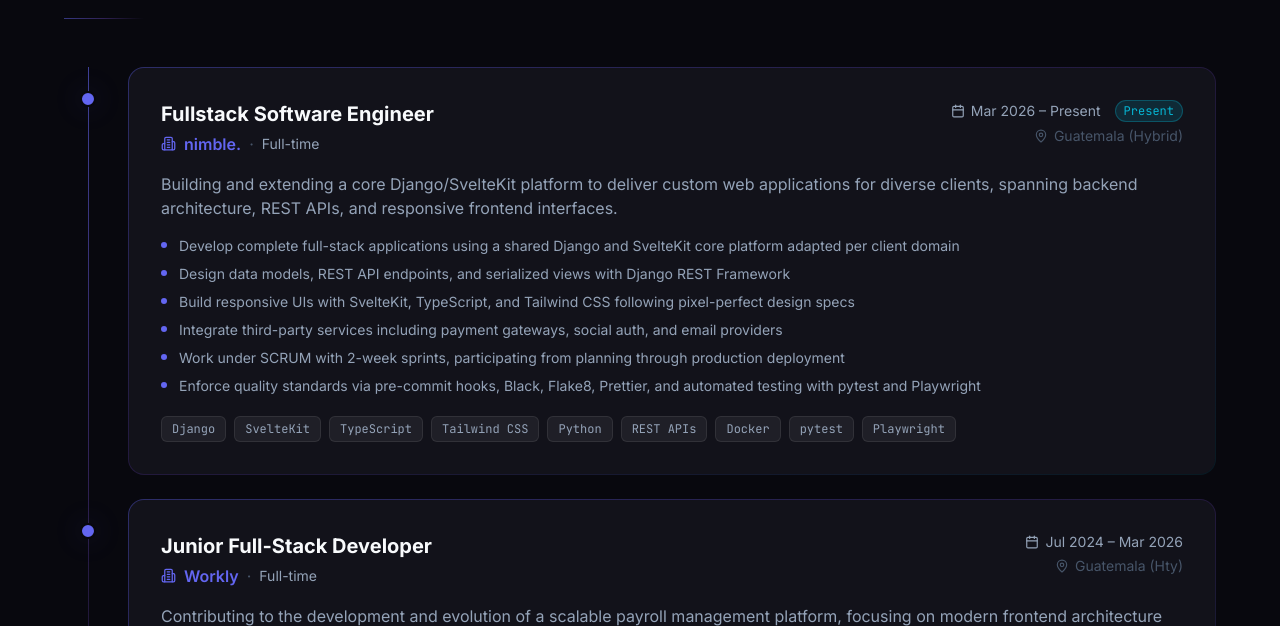
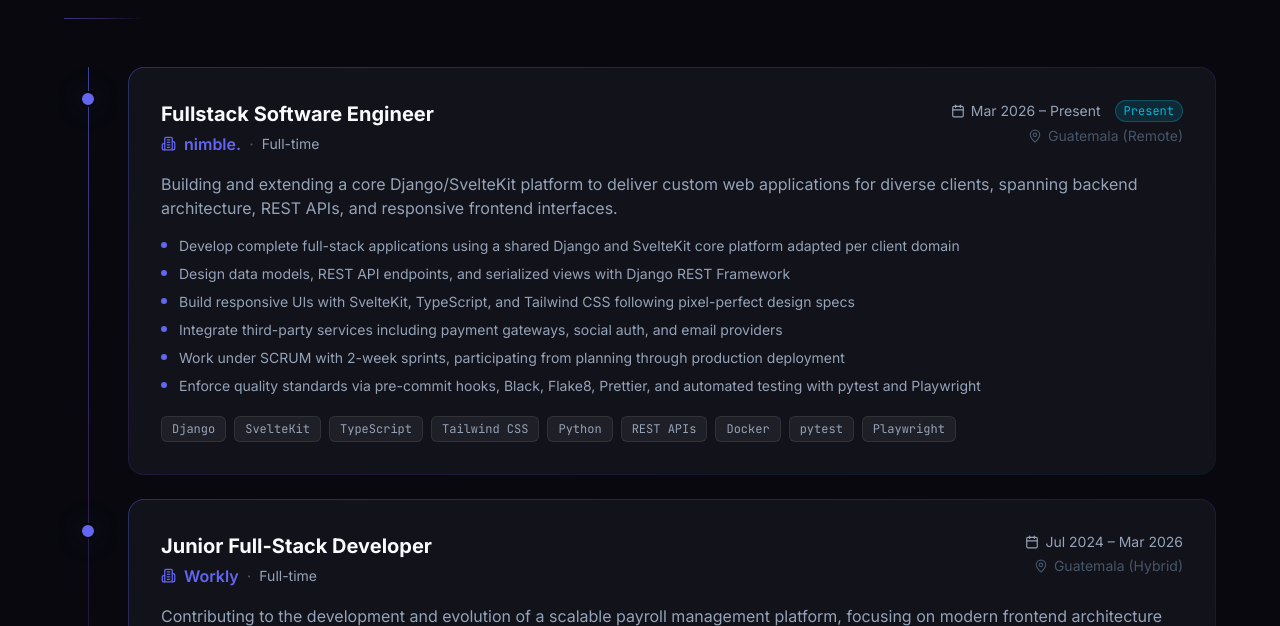
Before and after one commit to Diegoval-Dev/Portfolio-2026, a Next.js app: page / in a window 1280 px wide. Shown: the part 1789-2415 px from the top of the page. Built offline with nearby package versions, Linux system fonts and the light colour scheme.

Commit message:
fix(experience): correct work locations for Nimble and Workly

```diff
--- a/src/data/experience.ts
+++ b/src/data/experience.ts
@@ -12,7 +12,7 @@ export const experiences: Experience[] = [
       en: 'Mar 2026 – Present',
       es: 'Mar 2026 – Presente',
     },
-    location: 'Guatemala (Hybrid)',
+    location: 'Guatemala (Remote)',
     type: {
       en: 'Full-time',
       es: 'Tiempo completo',
@@ -53,7 +53,7 @@ export const experiences: Experience[] = [
       en: 'Jul 2024 – Mar 2026',
       es: 'Jul 2024 – Mar 2026',
     },
-    location: 'Guatemala (Hty)',
+    location: 'Guatemala (Hybrid)',
     type: {
       en: 'Full-time',
       es: 'Tiempo completo',
```
